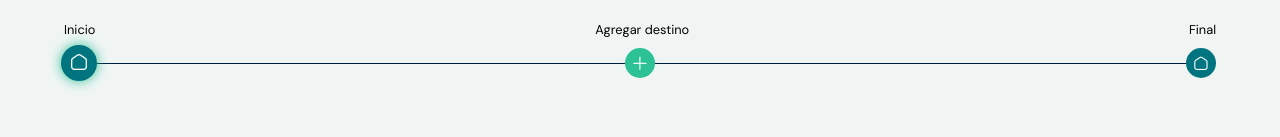
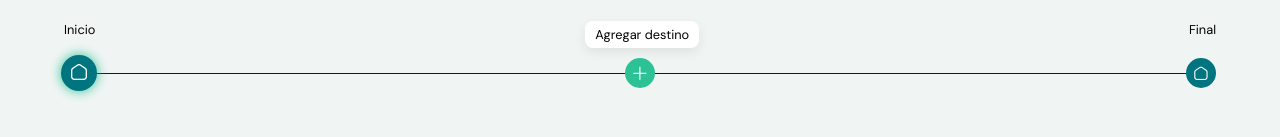
Before and after one commit to vickyvillalba22/my-journey-villalba, a Vue app: page / in a window 1280 px wide. Shown: the top 137 px of the page. Built offline with nearby package versions, Linux system fonts and the light colour scheme; grey boxes are pictures that could not be loaded.

Commit message:
animacion timeline

```diff
--- a/src/timeline.vue
+++ b/src/timeline.vue
@@ -1,6 +1,6 @@
 <script setup>
 
-import { inject, ref, computed } from 'vue'
+import { inject, ref, computed, TransitionGroup } from 'vue'
 
 const puntos = inject('puntos')
 const puntoActivo = inject('puntoActivo')
@@ -48,7 +48,7 @@ const botonesMobile = computed(() => {
 
         <div v-for="(punto, i) in puntos" class="df">
 
-            <p class="fuente nombre" @click="punto.metodo">
+            <p class="fuente" @click="punto.metodo" :class="punto.name === 'Agregar destino' ? 'accion' : 'nombre'">
                 {{ punto.name }}
             </p>
 
@@ -65,18 +65,22 @@ const botonesMobile = computed(() => {
     <!--puntos-->
     <div id="contPuntos" class="df spaceb posAb">
 
+       <TransitionGroup name="point" tag="div" class="df spaceb w100">
+
         <button
         v-for="(punto, i) in puntos"
-        class="punto  fondoTransparente df columna centerY fuente sinBorde placaTimeline"
+        class="punto fondoTransparente df columna centerY fuente sinBorde placaTimeline"
         :class="{ active: puntoActivo === punto.name }"
         @click="punto.metodo"
-        :key="i">
+        :key="punto.name">
 
             <div class="puntito df centerY centerX" :class="punto.colorFondo">
                 <i :class="punto.icono" class="blanco df"></i>
             </div>
 
         </button>
+
+       </TransitionGroup>
 
     </div>
     <!--puntos-->
@@ -112,6 +116,14 @@ header{
 }
 .nombre{
     text-align: center;
+    cursor: pointer;
+}
+.accion{
+    background-color: white;
+    padding: 5px 10px;
+    border-radius: 8px;
+    box-shadow: 0 4px 12px rgba(0, 0, 0, 0.08);
+    cursor: pointer;
 }
 .eliminar{
     margin-top: 25px;
@@ -138,6 +150,7 @@ header{
     width: 30px;
     height: 30px;
     border-radius: 50%;
+    cursor: pointer;
 }
 #contPuntos{
     width: 100%;
@@ -150,6 +163,19 @@ header{
   transform: scale(1.2);
   box-shadow: 0 0 10px #2CC295;
   transition: all 0.25s ease;
+}
+
+/*animacion*/
+.point-enter-from {
+  opacity: 0;
+  transform: translateX(40px);
+}
+.point-enter-active {
+  transition: opacity 0.8s ease, transform 0.8s ease;
+}
+.point-enter-to {
+  opacity: 1;
+  transform: translateY(0);
 }
 
 @media (max-width: 500px){
```
